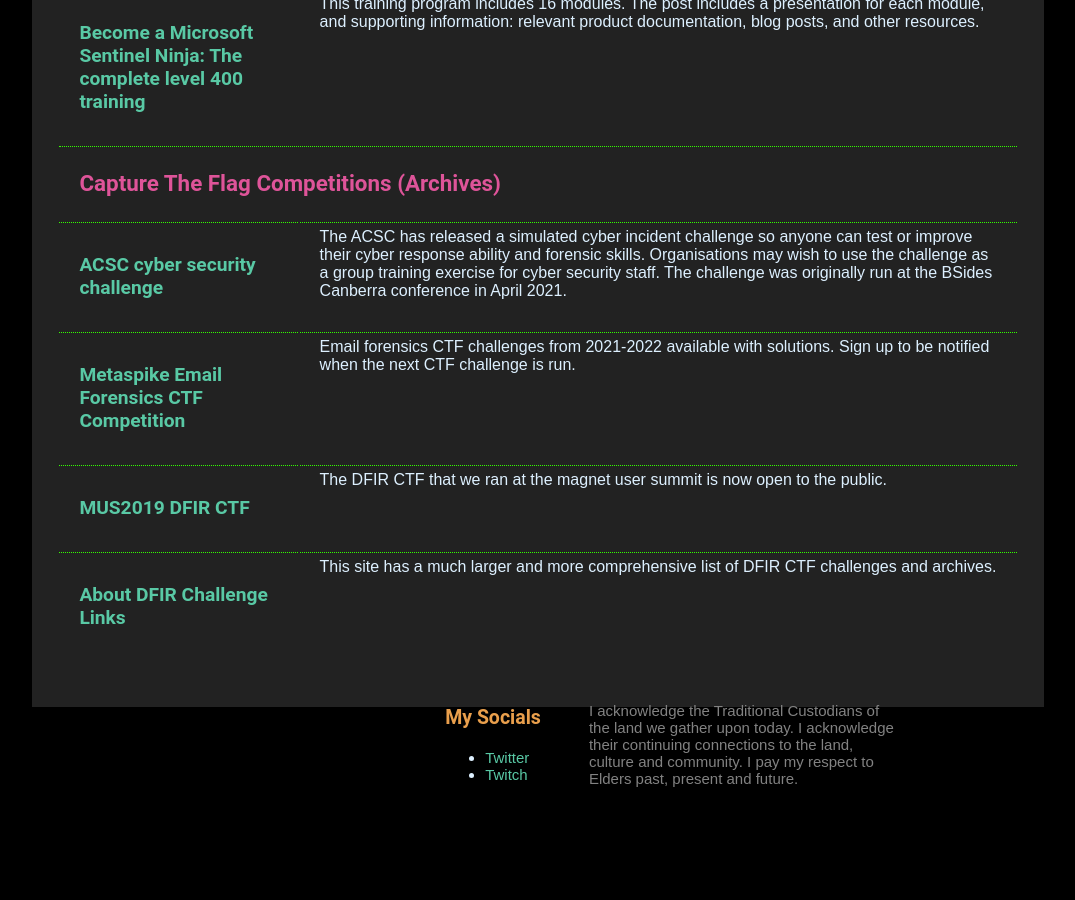
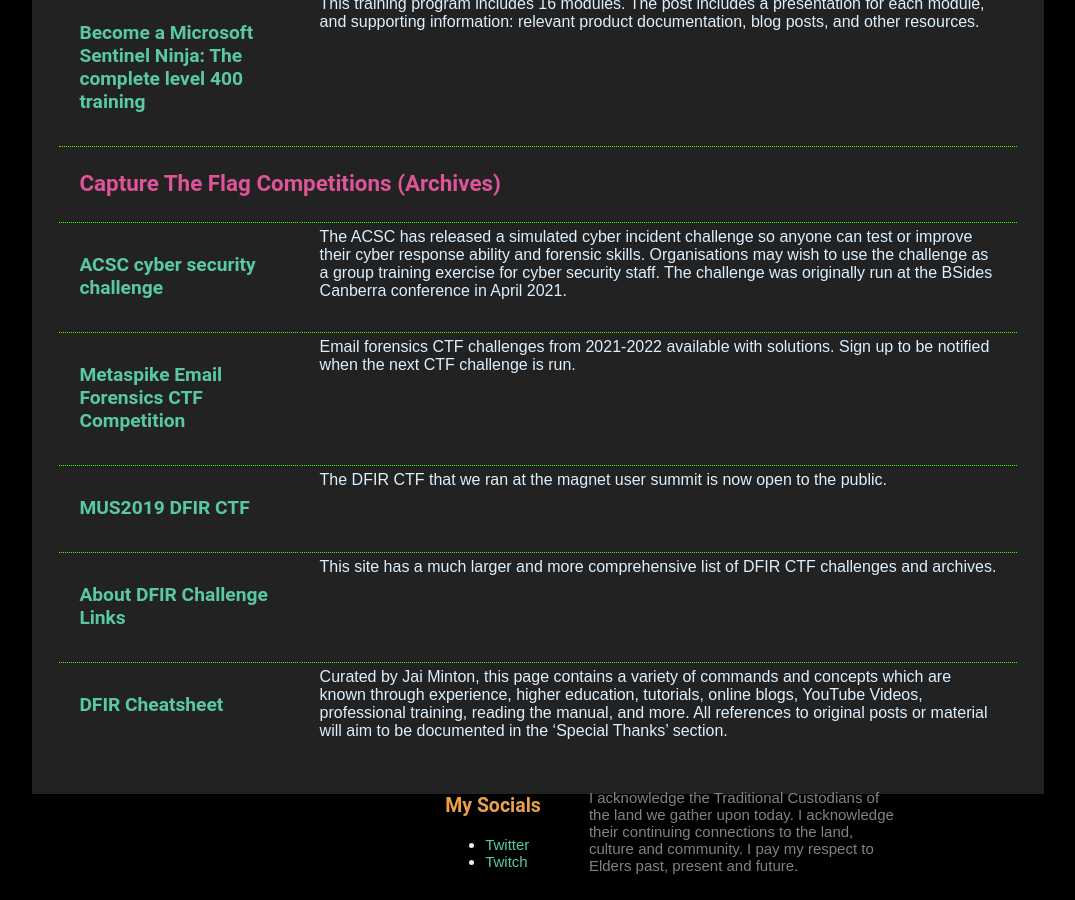
Before and after one commit to shannaniggans/fancy4n6.github.io, a Jekyll site: the page built from resources.md, in a window 1280 px wide and 900 px high, scrolled down 3789 px. Shown: the whole window, without its empty margins (102-1177 px from the left). Built offline with Jekyll 4.4.1, drawn with Linux system fonts in a browser that asks for light colours; Markdown is read by kramdown in place of the engine named in the settings; before the commit the page ends 4602 px from its top, so only the background shows below that.

Commit message:
Update resources.md
Added DFIR Cheatsheet by Jai Minton

```diff
--- a/resources.md
+++ b/resources.md
@@ -166,5 +166,10 @@
     <td><h4><b><a href="https://aboutdfir.com/education/challenges-ctfs/">About DFIR Challenge Links</a></b></h4></td>
     <td>This site has a much larger and more comprehensive list of DFIR CTF challenges and archives.</td>
   </tr>
+  <tr>
+    <td><h4><b><a href="https://www.jaiminton.com/cheatsheet/DFIR/">DFIR Cheatsheet</a></b></h4></td>
+    <td>Curated by Jai Minton, this page contains a variety of commands and concepts which are known through experience, higher education, tutorials, online blogs, YouTube Videos, professional training, reading the manual, and more. All references to original posts or material will aim to be documented in the ‘Special Thanks’ section.
+    </td>
+  </tr>
 </tbody></table>
 </div>
```
